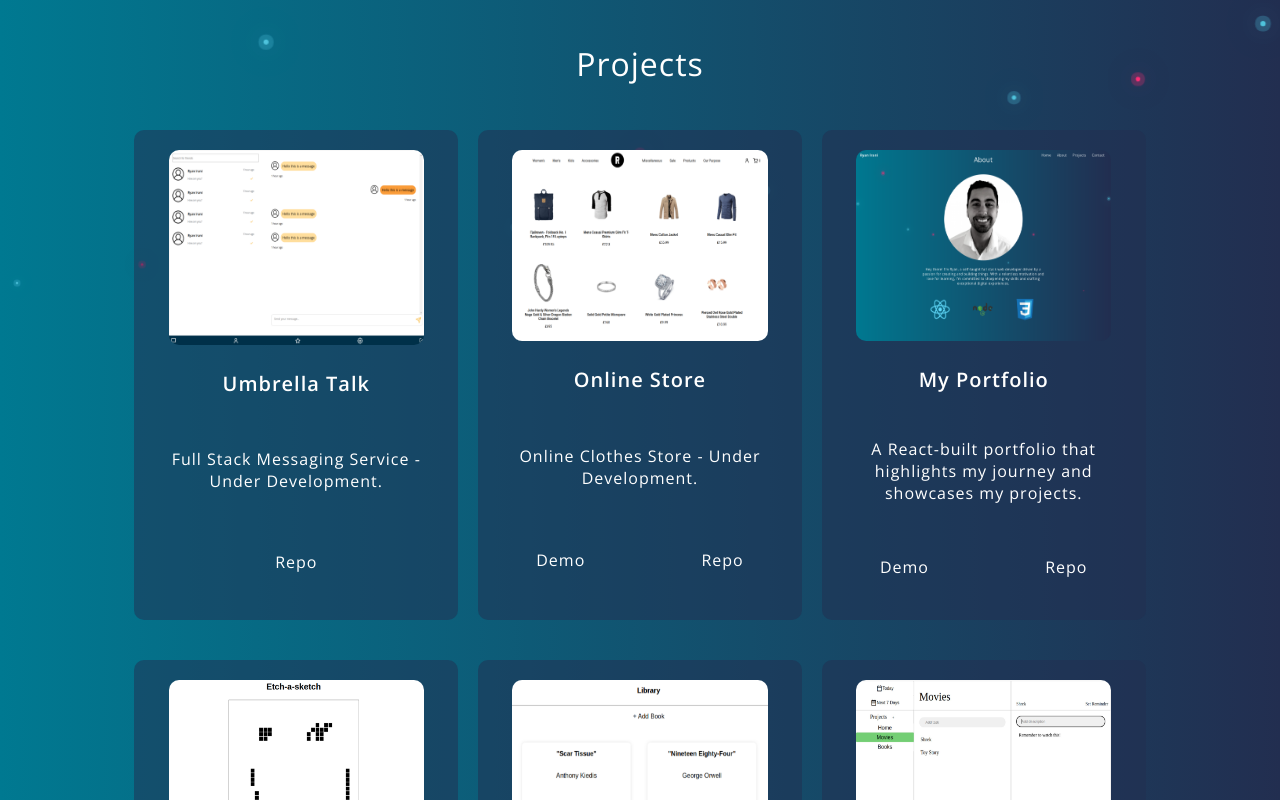
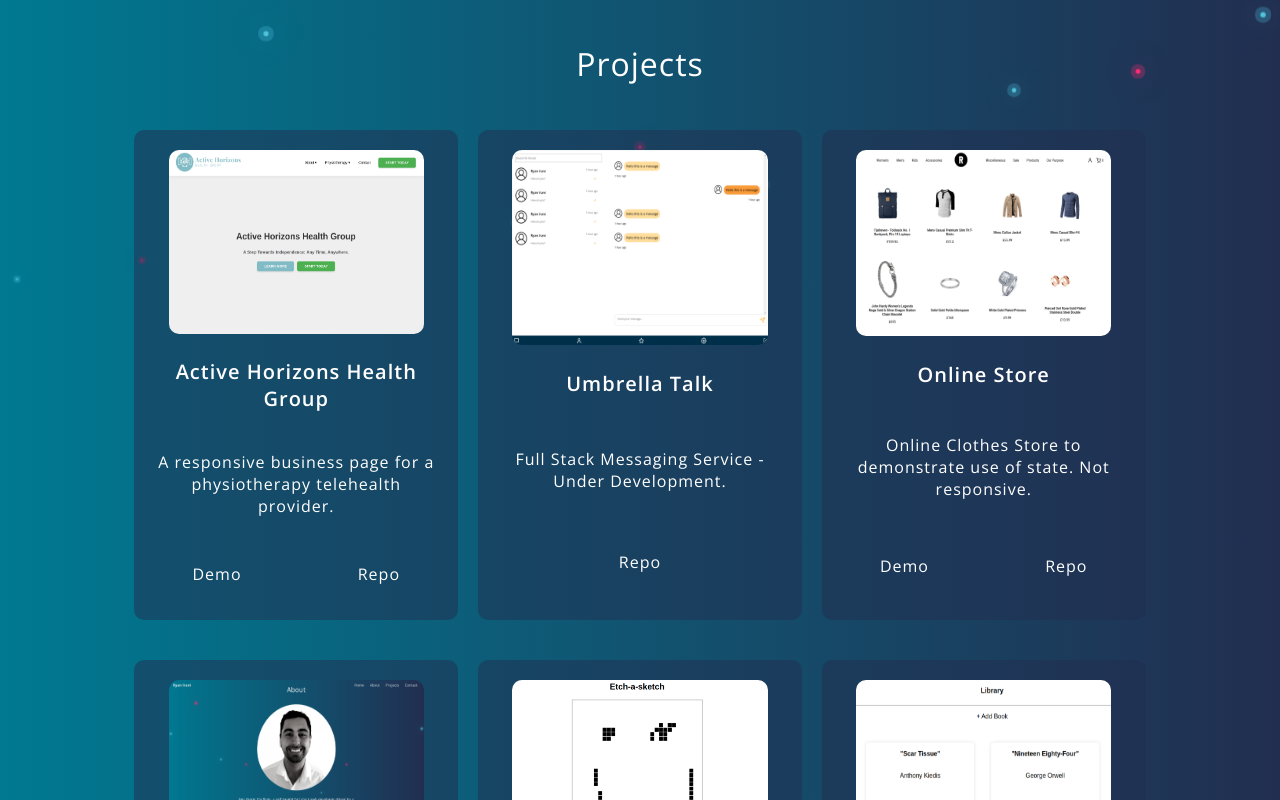
Before and after one commit to justryan55/portfolio, a React (Create React App) app: page / in a window 1280 px wide. Shown: the part 2000-2800 px from the top of the page. Built offline with nearby package versions, Linux system fonts and the light colour scheme.

Commit message:
added active horizons to portfolio

```diff
--- a/src/components/MainContent.js
+++ b/src/components/MainContent.js
@@ -10,6 +10,7 @@ import storeImg from '../images/store.png'
 import portfolioImg from '../images/portfolio.png'
 import messagingImg from '../images/messaging-app.png'
 import bookLibraryImg from '../images/book-library.png';
+import activeHorizonsImg from '../images/active-horizons.png'
 import { NavigationMobile } from './NavigationMobile';
 import { useMediaQuery } from 'react-responsive';
 import { Outlet } from 'react-router-dom';
@@ -26,6 +27,15 @@ export default function MainContent() {
           <div id='projects' className="project-section">Projects</div>
           <div className="project-container">
           <Project
+              imgSrc={activeHorizonsImg}
+              title="Active Horizons Health Group"
+              description="A responsive business page for a physiotherapy telehealth provider."
+              demoLink="https://activehorizons.com.au"
+              target="_blank"
+              githubLink="https://github.com/justryan55/active-horizons"
+
+            />
+          <Project
               imgSrc={messagingImg}
               title="Umbrella Talk"
               description="Full Stack Messaging Service - Under Development."
@@ -35,7 +45,7 @@ export default function MainContent() {
             <Project
               imgSrc={storeImg}
               title="Online Store"
-              description="Online Clothes Store - Under Development."
+              description="Online Clothes Store to demonstrate use of state. Not responsive."
               demoLink="https://ritzythreads.netlify.app/"
               target="_blank"
               githubLink="https://github.com/justryan55/shopping-cart"
@@ -65,7 +75,7 @@ export default function MainContent() {
             <Project
               imgSrc={toDoImg}
               title="To Do List"
-              description="Stay organized and productive with a JavaScript-powered to-do list web app."
+              description="Stay organised and productive with a JavaScript-powered to-do list web app."
               demoLink="/to-do-list"
               githubLink="https://github.com/justryan55/to-do-list"
             />
```
Also changed, not shown: src/images/active-horizons.png (added).
